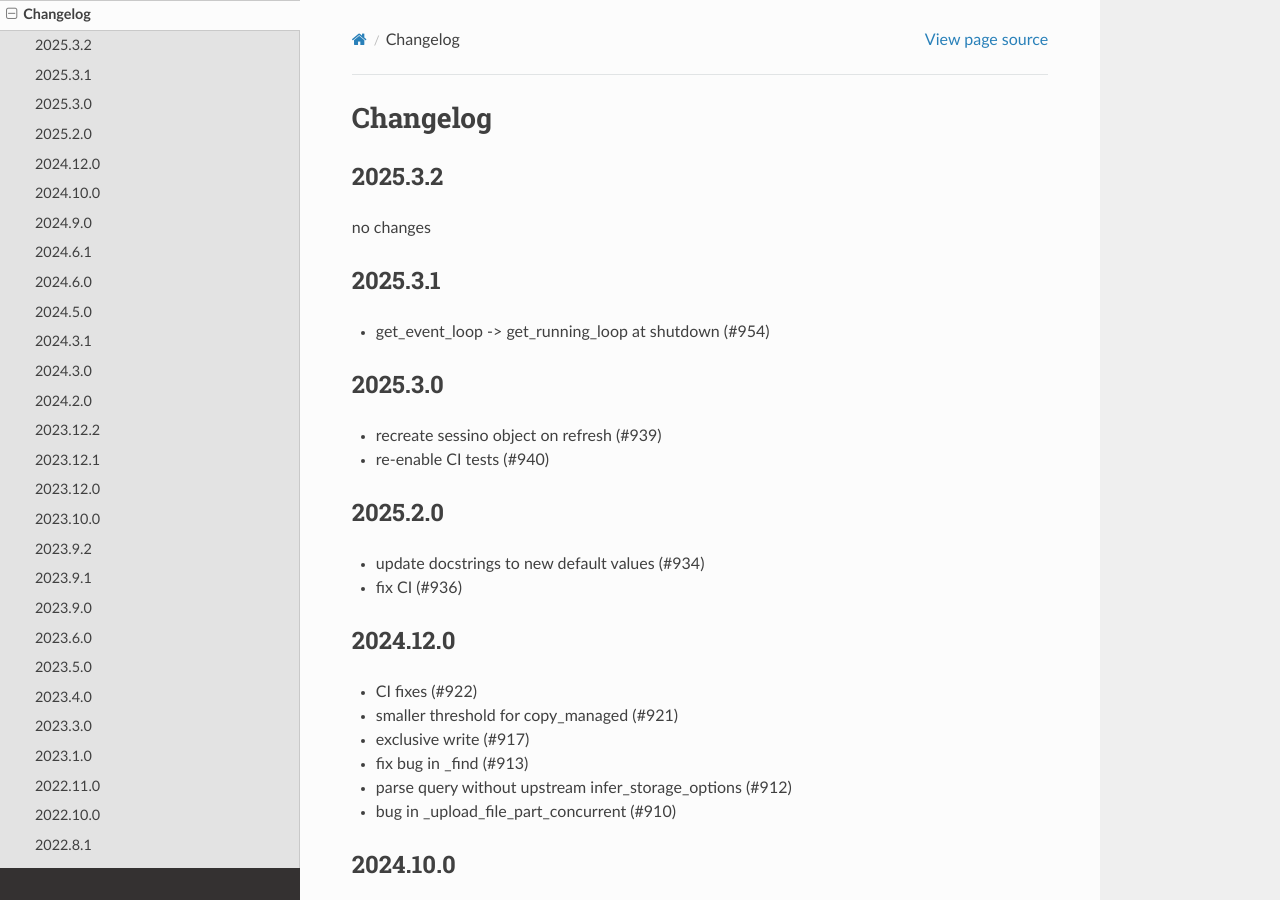
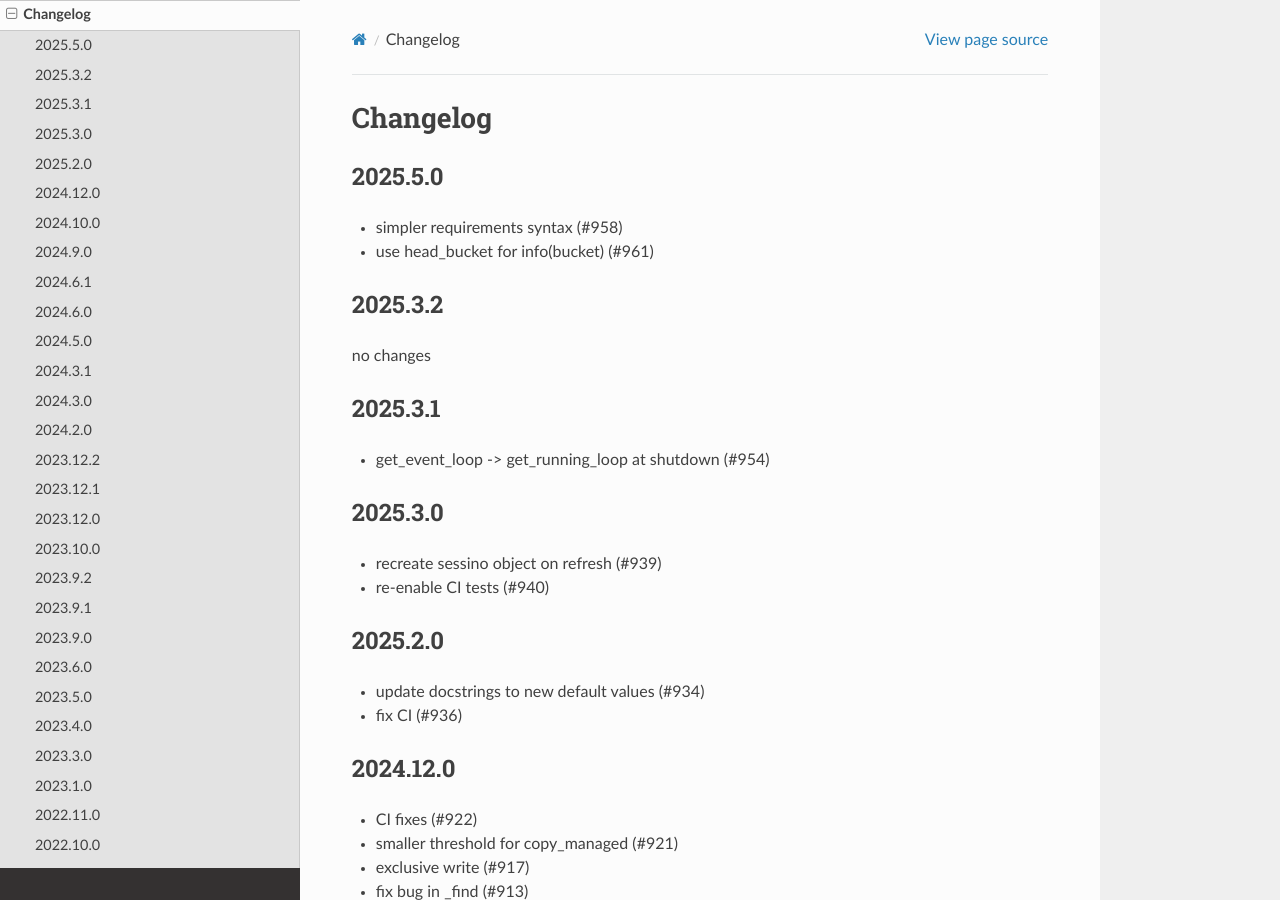
Before and after one commit to zarr-developers/s3fs, a Sphinx documentation site: the page built from docs/source/changelog.rst, in a window 1280 px wide and 900 px high. Built offline with Sphinx 7.4.7 and the Read the Docs theme 3.1.0, drawn with Linux system fonts in a browser that asks for light colours.

Commit message:
changelog (#963)

```diff
--- a/docs/source/changelog.rst
+++ b/docs/source/changelog.rst
@@ -1,5 +1,11 @@
 Changelog
 =========
+
+2025.5.0
+--------
+
+- simpler requirements syntax (#958)
+- use head_bucket for info(bucket) (#961)
 
 2025.3.2
 --------
--- a/requirements.txt
+++ b/requirements.txt
@@ -1,3 +1,3 @@
 aiobotocore>=2.5.4,<3.0.0
-fsspec==2025.3.2
+fsspec==2025.5.0
 aiohttp!=4.0.0a0, !=4.0.0a1
```
